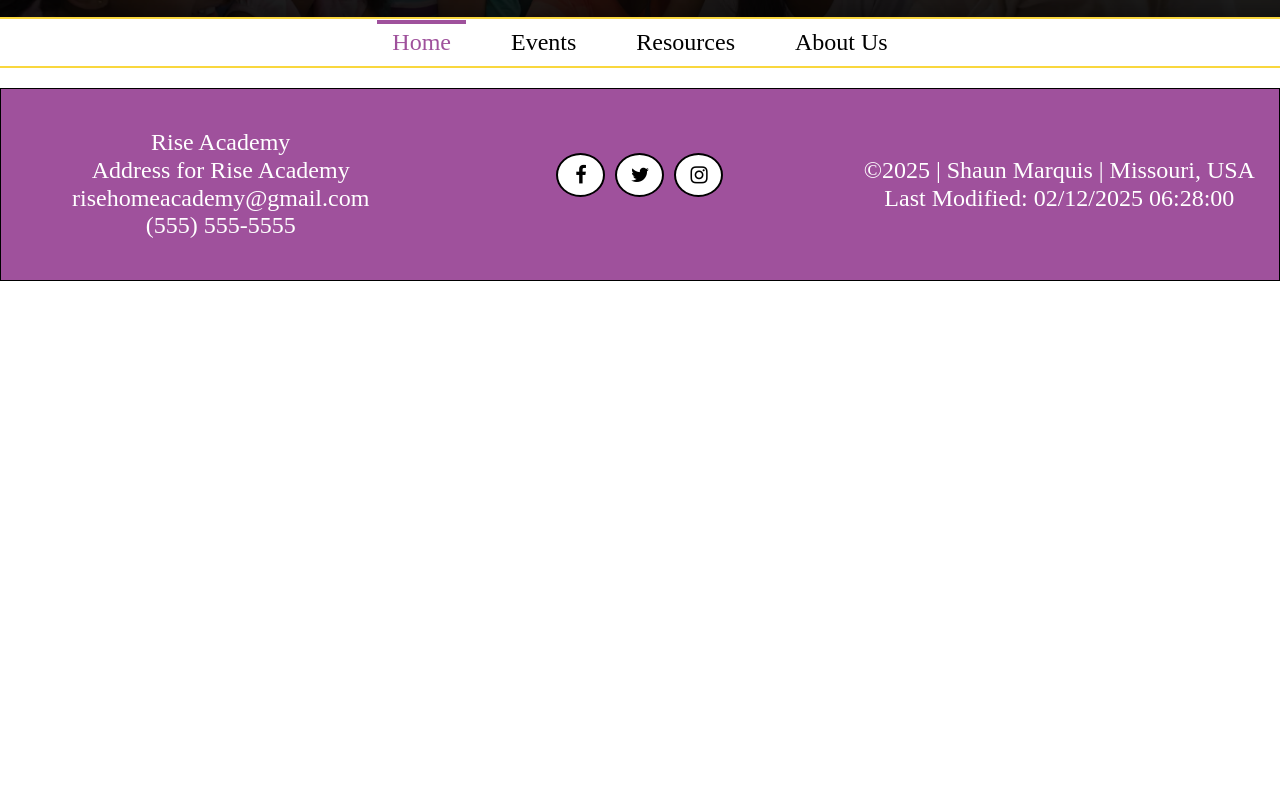
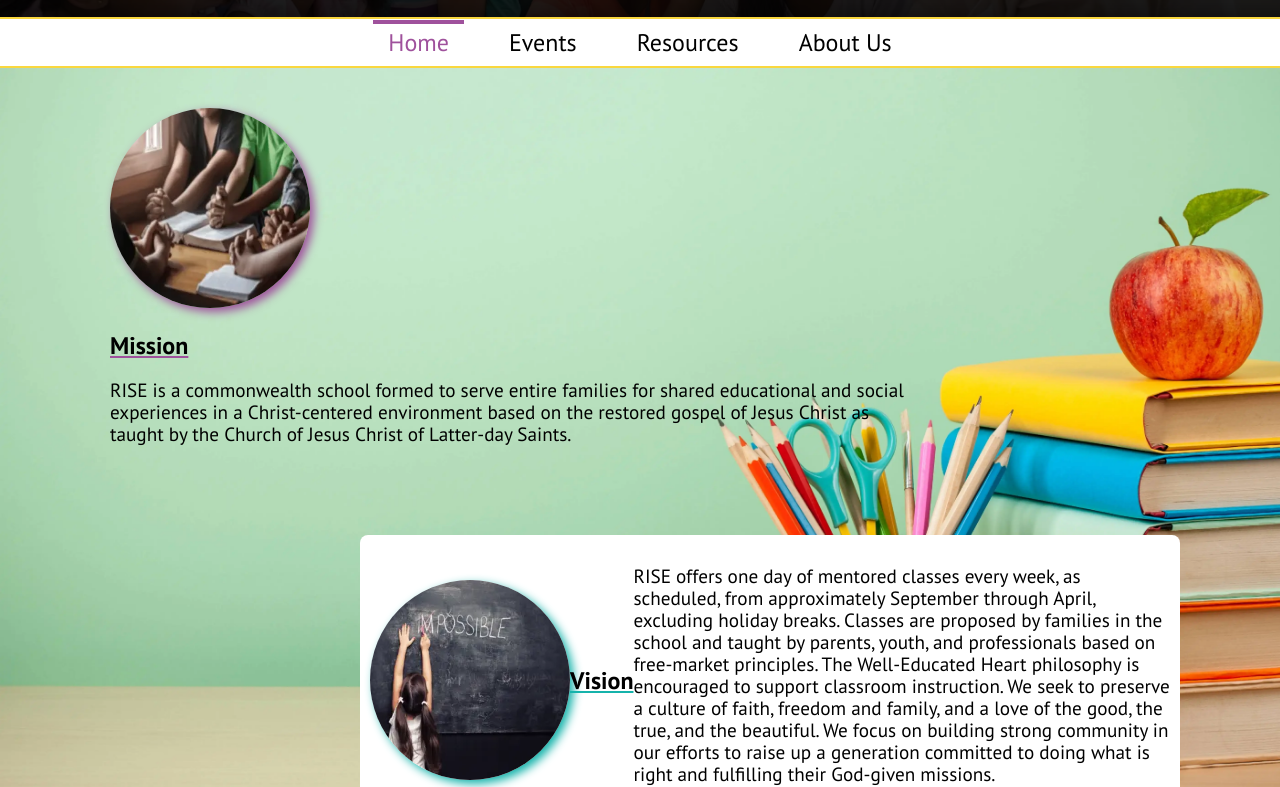
Before and after one commit to smarquis20/wdd231, a plain HTML site: page final/index.html in a window 1280 px wide. Shown: the part 182-969 px from the top of the page. Before the commit the page ends 800 px from the top, so only its background shows below. Drawn offline with Linux system fonts and the light colour scheme.

Commit message:
final project update

```diff
--- a/final/index.html
+++ b/final/index.html
@@ -14,9 +14,11 @@
     <meta property="og:type" content="website">
     <meta property="og:url" content="https://smarquis20.github.io/wdd231/final/index.html">
     <meta property="og:image" content="https://smarquis20.github.io/wdd231/fnal/images/pirates-min.webp">
-    <link rel="preconnect" href="https://fonts.googleapis.com" crossorigin>
-    <link href="https://fonts.googleapis.com/css2?family=Roboto:wght@400;700&display=swap" rel="stylesheet">
-    <link rel="stylesheet" href="https://cdnjs.cloudflare.com/ajax/libs/font-awesome/4.7.0/css/font-awesome.min.css">
+    <link rel="preconnect" href="https://fonts.googleapis.com">
+    <link rel="preconnect" href="https://fonts.gstatic.com" crossorigin>
+    <link
+        href="https://fonts.googleapis.com/css2?family=Domine:wght@400..700&family=Montserrat:ital,wght@0,100..900;1,100..900&family=Open+Sans:ital,wght@0,300..800;1,300..800&family=PT+Sans:ital,wght@0,400;0,700;1,400;1,700&display=swap"
+        rel="stylesheet">
     <link rel="stylesheet" href="styles/normalize.css">
     <link rel="stylesheet" href="styles/rise.css">
     <link rel="icon" href="images/pirates-min.ico">
@@ -36,7 +38,26 @@
         <a href="about.html">About Us</a>
     </nav>
     <main>
-
+        <div class="mission-container">
+            <div class="mission">
+                <div class="test"><img src="images/mission.webp" alt="Mission Image"></div>
+                <h2>Mission</h2>
+                <p>RISE is a commonwealth school formed to serve entire families for shared educational and
+                    social experiences in a Christ-centered environment based on the restored gospel of Jesus
+                    Christ as taught by the Church of Jesus Christ of Latter-day Saints.</p>
+            </div>
+            <div class="vision">
+                <img src="images/vision.webp" alt="Vision Image">
+                <h2>Vision</h2>
+                <p>RISE offers one day of mentored classes every week, as scheduled, from approximately
+                    September through April, excluding holiday breaks. Classes are proposed by families in the
+                    school and taught by parents, youth, and professionals based on free-market principles. The
+                    Well-Educated Heart philosophy is encouraged to support classroom instruction. We seek to
+                    preserve a culture of faith, freedom and family, and a love of the good, the true, and the
+                    beautiful. We focus on building strong community in our efforts to raise up a generation
+                    committed to doing what is right and fulfilling their God-given missions.</p>
+            </div>
+        </div>
     </main>
     <footer>
         <div class="footer-contact">
--- a/final/scripts/rise.js
+++ b/final/scripts/rise.js
@@ -1,2 +1,26 @@
-document.getElementById("currentyear").innerHTML = new Date().getFullYear();
-document.getElementById("lastModified").innerHTML = document.lastModified;
+document.getElementById('currentyear').innerHTML = new Date().getFullYear();
+document.getElementById('lastModified').innerHTML = document.lastModified;
+
+document.addEventListener('DOMContentLoaded', function () {
+    const nav = document.querySelector('.nav-menu');
+    const header = document.querySelector('header');
+    const missionContainer = document.querySelector('.mission-container');
+
+    function updateNavPosition() {
+        const headerHeight = header.offsetHeight;
+        const navHeight = nav.offsetHeight;
+        isLargeScreen = window.innerWidth >= 720;
+
+        if (window.scrollY > headerHeight && isLargeScreen) {
+            nav.className = nav.className.replace('nav-menu', 'fixed-nav');
+            missionContainer.style.marginTop = `${navHeight}px`;
+        } else {
+            nav.className = nav.className.replace('fixed-nav', 'nav-menu');
+            missionContainer.style.marginTop = '0';
+        }
+
+    }
+
+    window.addEventListener('scroll', updateNavPosition);
+    window.addEventListener('resize', updateNavPosition);
+});
--- a/final/styles/rise.css
+++ b/final/styles/rise.css
@@ -6,6 +6,16 @@
     --font1: white;
     --font2: black;
     --font3: grey;
+}
+
+body {
+    font-family: "PT Sans", serif;
+}
+
+main {
+    background-image: url(../images/school_background.webp);
+    background-size: cover;
+    background-repeat: no-repeat;
 }
 
 header {
@@ -71,6 +81,34 @@ header img {
     content: '\2716';
 }
 
+.mission-container {
+    display: flex;
+    text-align: center;
+    flex-direction: column;
+}
+
+.mission-container p {
+    margin-bottom: 30px;
+    font-size: 1.2rem;
+}
+
+.mission-container img {
+    border-radius: 50%;
+    width: 200px;
+}
+
+.vision, .mission {
+    background-color: var(--font1);
+    margin-top: 30px;
+    box-shadow: 0px 4px 10px rgba(0, 0, 0, 0.5);
+    border-radius: 8px;
+    max-width: 90%;
+    padding: 10px;
+    margin-left: auto;
+    margin-right: auto;
+    margin-bottom: 20px;
+}
+
 footer {
     display: grid;
     grid-template-columns: 1fr;
@@ -79,7 +117,6 @@ footer {
     background-color: var(--color1);
     color: white;
     font-size: 1.2rem;
-    margin-top: 20px;
     border: 1px solid black;
 }
 
@@ -142,6 +179,10 @@ footer p {
 
 @media screen and (min-width: 720px) {
 
+    main {
+        background-attachment: fixed;
+    }
+
     header img {
         width: 200px;
         margin-top: 20px;
@@ -160,6 +201,44 @@ footer p {
         width: auto;
         border-bottom: 2px solid var(--color2);
         border-top: 2px solid var(--color2);
+        box-shadow: 0 2px 5px rgba(0, 0, 0, 0.3);
+    }
+
+    .fixed-nav {
+        position: fixed;
+        list-style-type: none;
+        top: 0;
+        left: 0;
+        z-index: 1000;
+        background-color: var(--font1);
+        width: 100%;
+        padding: 0;
+        display: flex;
+        justify-content: center;
+        flex-direction: row;
+        border-bottom: 2px solid var(--color2);
+        border-top: 2px solid var(--color2);
+        box-shadow: 0 2px 5px rgba(0, 0, 0, 0.3);
+    }
+
+    .fixed-nav a {
+        border-top: 4px solid transparent;
+        margin: 1px 15px 5px;
+        padding: 10px 30px 80px 30px;
+        font-size: 1.5rem;
+        padding: .3rem 15px;
+        text-decoration: none;
+        list-style-type: none;
+        color: var(--font2);
+    }
+
+    .fixed-nav a:hover {
+        border-top-color: var(--color1);
+    }
+
+    .fixed-nav .active {
+        border-top: 4px solid var(--color1);
+        color: var(--color1);
     }
 
     .nav-menu a {
@@ -168,7 +247,6 @@ footer p {
         padding: 10px 30px 15px 30px;
         font-size: 1.5rem;
         padding: .3rem 15px;
-
     }
 
     .nav-menu a:hover {
@@ -178,6 +256,42 @@ footer p {
     .nav-menu .active {
         border-top: 4px solid var(--color1);
         color: var(--color1);
+    }
+
+    .mission {
+        box-shadow: none;
+        max-width: 800px;
+        margin-left: 100px;
+        margin-right: auto;
+        background-color: transparent;
+        text-align: left;
+    }
+
+    .mission img {
+        box-shadow: 4px 4px 10px var(--color1);
+    }
+
+    .mission h2 {
+        text-decoration: underline var(--color1);
+    }
+
+    .vision {
+        box-shadow: none;
+        max-width: 800px;
+        margin-left: auto;
+        margin-right: 100px;
+        background-color: var(--font1);
+        text-align: left;
+        display: flex;
+        align-items: center;
+    }
+
+    .vision img {
+        box-shadow: 4px 4px 10px var(--color3);
+    }
+
+    .vision h2 {
+        text-decoration: underline var(--color3);
     }
 
     footer {
```
Also changed, not shown: final/font/sun.otf (added), final/images/four_corners_primary_children.webp (added), final/images/mission.png (added), final/images/mission.webp (added), final/images/school_background.webp (added), final/images/vision.png (added), final/images/vision.webp (added).
